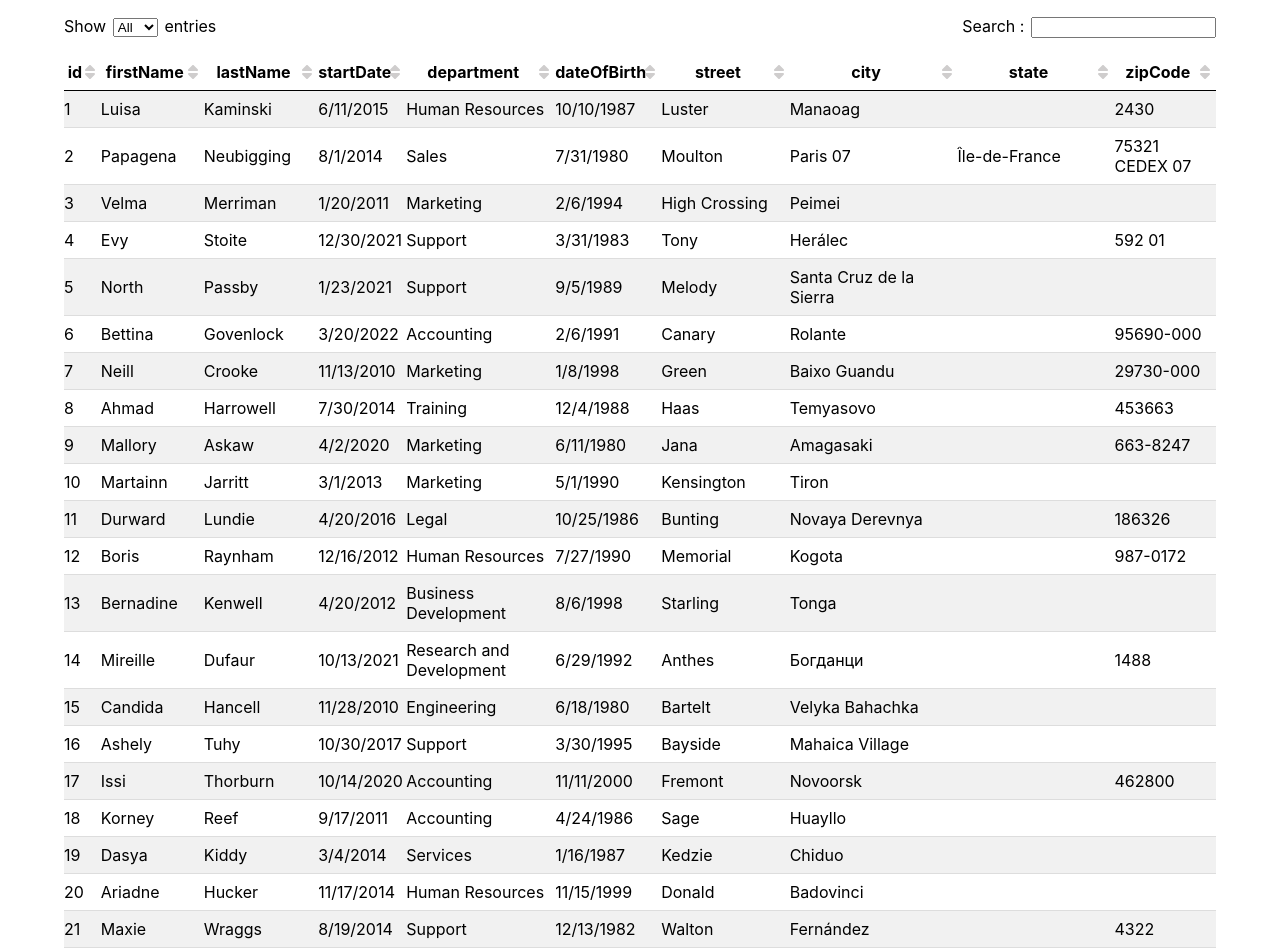
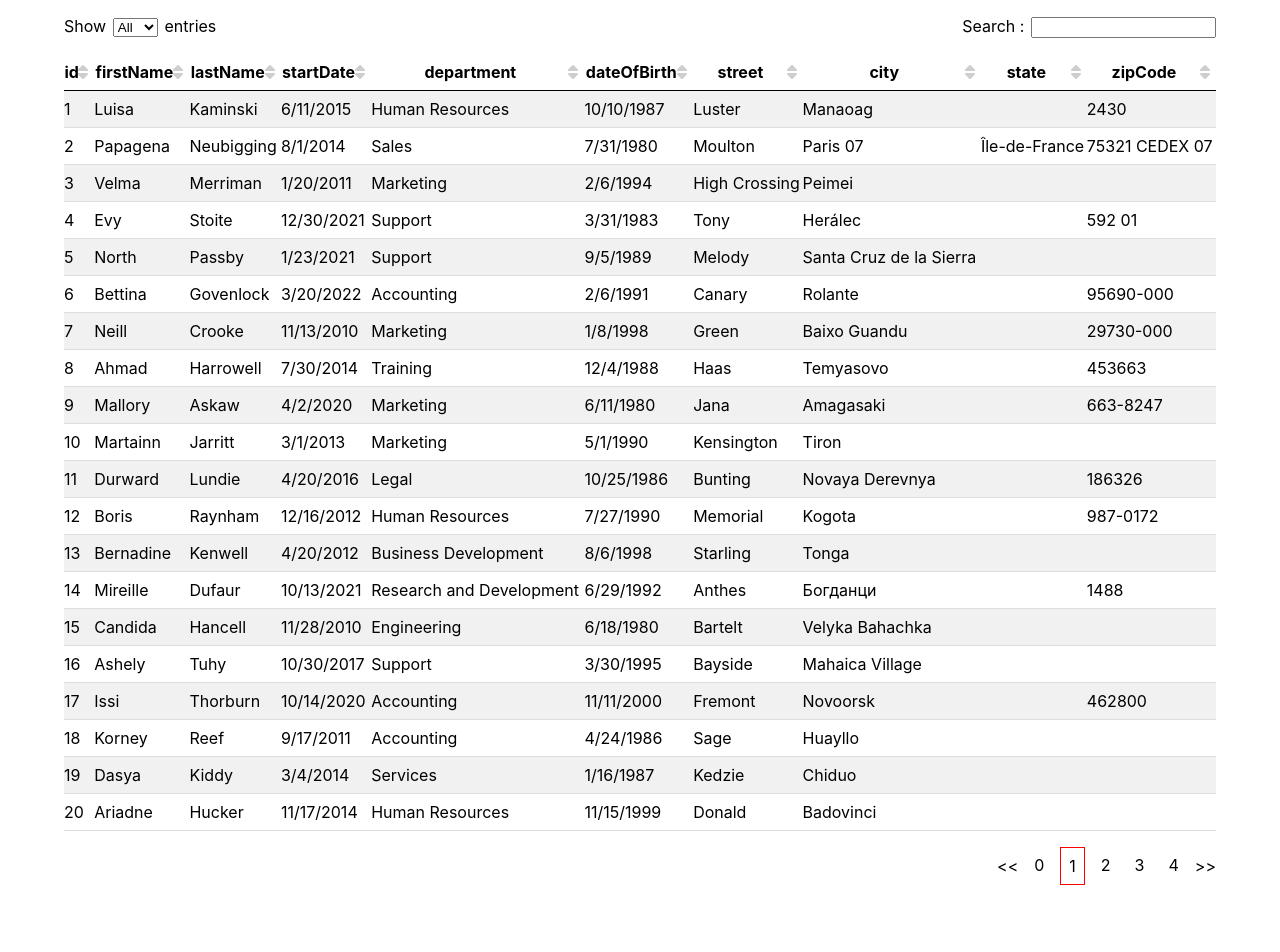
Before and after one commit to f4b4nd/f4b4nd-fabienAndria_table-plugin_25062022, a React (Create React App) app: page / in a window 1280 px wide. Shown: the top 952 px of the page. After the commit the page ends 901 px from the top, so only its background shows below. Built offline with nearby package versions, Linux system fonts and the light colour scheme.

Commit message:
pagination component, in progress

```diff
--- /dev/null
+++ b/src/ components/Pagination/index.tsx
@@ -0,0 +1,53 @@
+import { Container, Inner, Page, PageItems, LeftArrow, RightArrow } from "./style"
+
+const Pagination = ({activePage, setActivePage}: IPagination) => {
+
+    const maxPagesDisplayed = 10
+
+    const pagesCount = Array.from(Array(5).keys())
+
+    const handleClickOnPage = (e: React.MouseEvent<HTMLElement>) => {
+        const newPage = (e.target as any).textContent
+        setActivePage(newPage)
+    }
+
+    return (
+        <Container>
+
+            <Inner >
+
+                <Pagination.LeftArrow />
+
+                    <PageItems>
+                        {pagesCount.map((page, idx) => (
+                            <Page
+                                key={idx}
+                                isActive={idx === activePage}
+                                onClick={handleClickOnPage}
+                            >
+                                {page}
+                            </Page>
+                        ))}
+                    </PageItems>
+
+                <Pagination.RightArrow />
+
+            </Inner>
+
+        </Container>
+    )
+}
+
+Pagination.Page = ({children}: IPaginationPage) => {
+    return <Page> {children} </Page>
+}
+
+Pagination.LeftArrow = () => {
+    return <LeftArrow> {"<<"} </LeftArrow>
+}
+
+Pagination.RightArrow = () => {
+    return <RightArrow> {">>"} </RightArrow>
+}
+
+export default Pagination
--- /dev/null
+++ b/src/ components/Pagination/style.ts
@@ -0,0 +1,38 @@
+import styled from "styled-components"
+
+interface Props {
+    isActive?: boolean,
+}
+
+export const Container = styled.div`
+    margin: 1em 0;
+    display: flex;
+    justify-content: flex-end;
+`
+
+export const Inner = styled.div`
+    display: flex;
+    align-items: center;
+    column-gap: 0.5em;
+`
+
+export const Page = styled.div<Props>`
+    font-size: 1em;
+    padding: 0.5em;
+    cursor: pointer;
+
+    ${({isActive}) => isActive && 'border: 1px solid red'}
+`
+
+export const PageItems = styled.div`
+    display: flex;
+    column-gap: 0.5em;
+`
+
+export const LeftArrow = styled.div`
+    cursor: pointer;
+`
+
+export const RightArrow = styled.div`
+    cursor: pointer;
+`
--- a/src/ components/Table/index.tsx
+++ b/src/ components/Table/index.tsx
@@ -16,12 +16,11 @@ const Table = ({results, setResults}: ITable) => {
     return (
         <Container>
 
+            <HeaderRow.Group>
+                <HeaderRow dataTypes={dataTypes} results={results} setResults={setResults} />
+            </HeaderRow.Group>
+
             {results.length > 0 &&
-                <>
-
-                <HeaderRow.Group>
-                    <HeaderRow dataTypes={dataTypes} results={results} setResults={setResults} />
-                </HeaderRow.Group>
 
                 <DataRow.Group>
                     {results.map((item, idx) => (
@@ -33,7 +32,6 @@ const Table = ({results, setResults}: ITable) => {
                     ))}
                 </DataRow.Group>
 
-                </>
             }
 
         </Container>
--- a/src/App.tsx
+++ b/src/App.tsx
@@ -7,17 +7,22 @@ import Searchbar from "./ components/Searchbar"
 import sliceTable from "./helpers/sliceTable"
 import queryTable from "./helpers/queryTable"
 
-import initialData from './fixtures/employees.json'
+import JSONData from './fixtures/employees.json'
 
 import './App.css'
+import Pagination from "./ components/Pagination"
 
 function App () {
+
+    const initialData = JSONData.slice(0, 20)
 
     const [results, setResults] = useState<Ttable>(initialData)
 
     const [maxTableRows, setMaxTableRows] = useState<string>("")
 
     const [inputValue, setInputValue] = useState<string>("")
+
+    const [activePage, setActivePage] = useState<number>(1)
 
     useEffect(() => {
         const slicedResults = sliceTable({data: results, initialData, maxTableRows})
@@ -28,6 +33,7 @@ function App () {
     useEffect(() => {
         const filteredResults = queryTable(initialData, inputValue)
         setResults(filteredResults)
+        // eslint-disable-next-line react-hooks/exhaustive-deps
     }, [inputValue])
 
     //console.log(Date.now())
@@ -46,6 +52,11 @@ function App () {
 
             <Table results={results} setResults={setResults} />
 
+            <Pagination
+                activePage={activePage}
+                setActivePage={setActivePage}
+            />
+
         </div>
 
     )
```
Also changed, not shown: src/ components/type.d.ts (+13 -0 lines).
